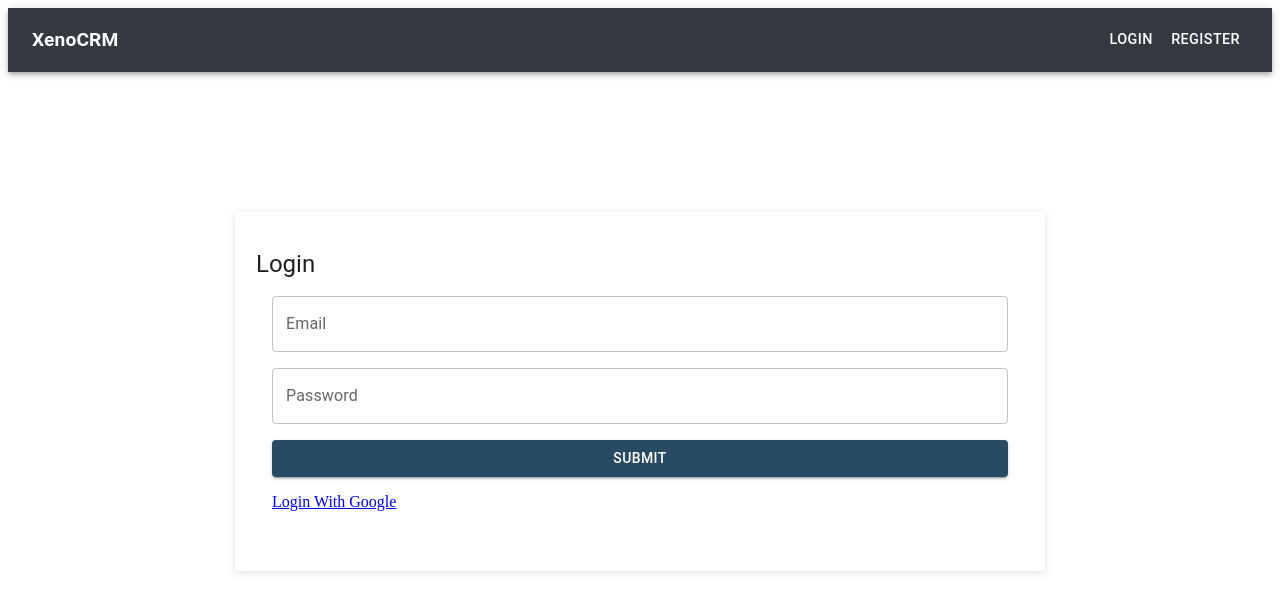
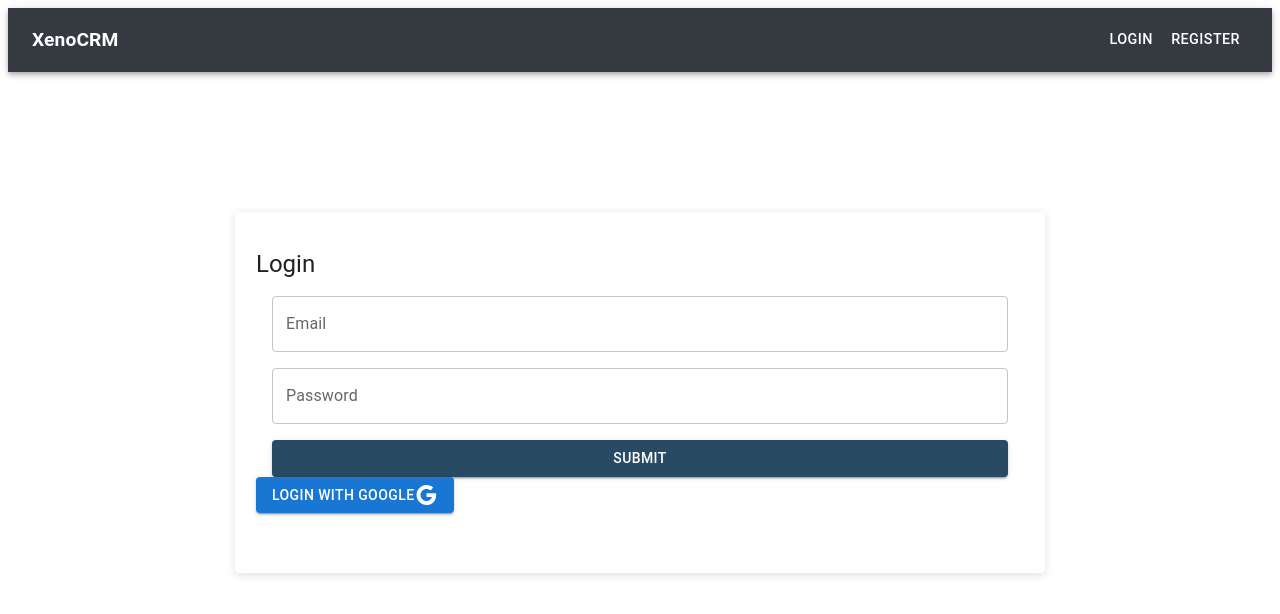
Before and after one commit to Pg180702/Assignment, a React (Vite) app in the folder frontend/: page /login in a window 1280 px wide. Shown: the top 614 px of the page. Built offline with nearby package versions, Linux system fonts and the light colour scheme.

Commit message:
one more

```diff
--- a/frontend/src/pages/Login.jsx
+++ b/frontend/src/pages/Login.jsx
@@ -77,9 +77,13 @@ const Login = () => {
                     Submit
                   </Button>
                 </Grid>
-                <Grid xs={12} sm={12} item>
-                  <a href={getGoogleOauthURL()}>Login With Google</a>
-                </Grid>
+                <Button
+                  variant="contained"
+                  color="primary"
+                  href={getGoogleOauthURL()}
+                >
+                  Login With Google <GoogleIcon />
+                </Button>
                 {/* <Grid xs={12} sm={12} item>
                   <button type="button" onClick={loginHandler}>
                     <GoogleIcon />
```
Also changed, not shown: 1 other file (tests, documents, lock files or other folders).
